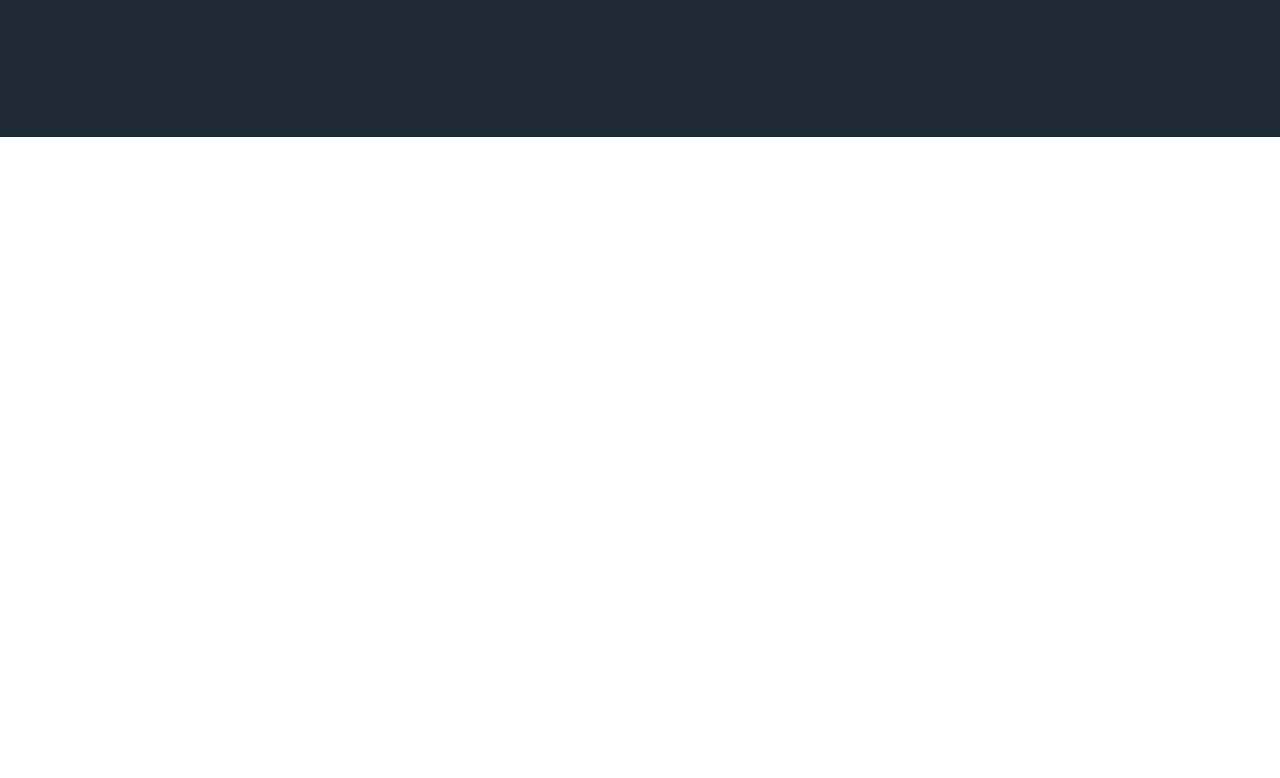
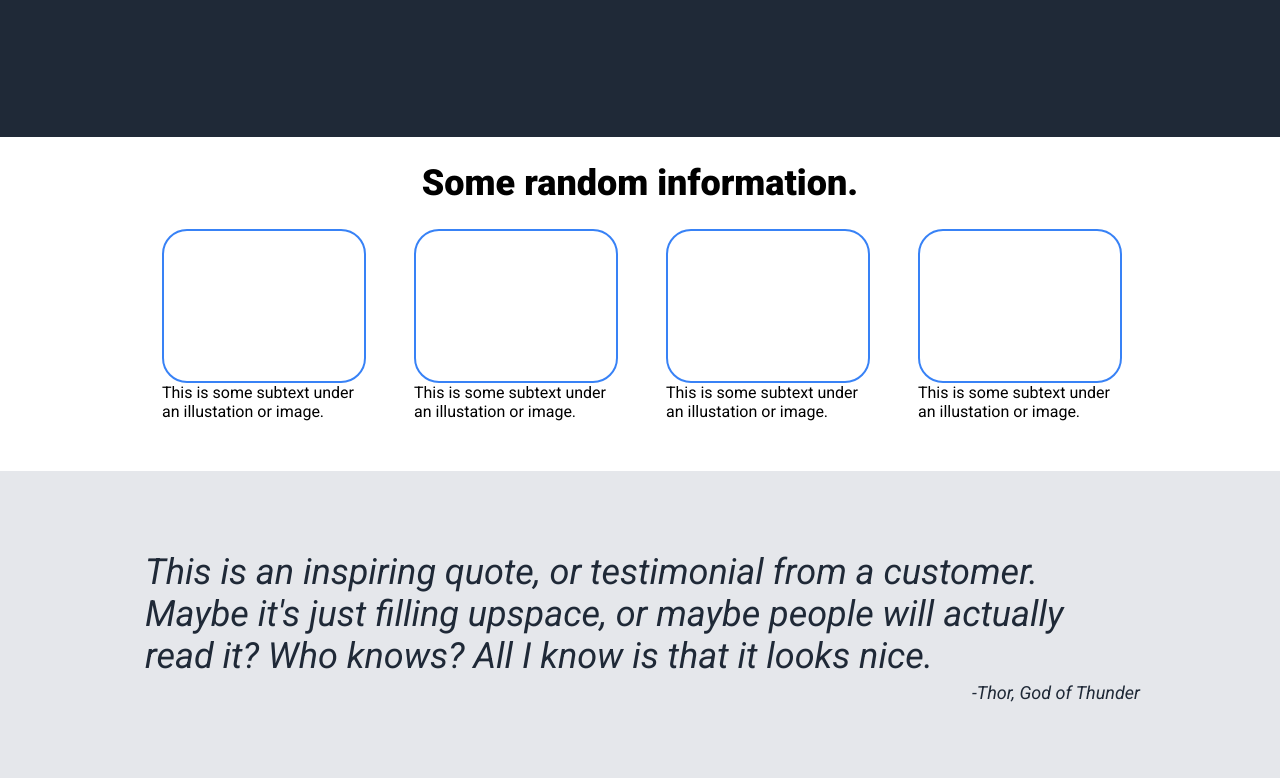
Before and after one commit to shimakan/Landing-Page, a plain HTML site: page index.html in a window 1280 px wide. Shown: the part 587-1365 px from the top of the page. Before the commit the page ends 800 px from the top, so only its background shows below. Drawn offline with Linux system fonts and the light colour scheme.

Commit message:
add information section and quote section

```diff
--- a/index.html
+++ b/index.html
@@ -34,5 +34,37 @@
 
         <img src="images/pexels-pixabay-50577.jpg" alt="this is a placeholder for an image">
     </div>
+
+     <div class="info-header-text">Some random information.</div>
+
+    <div class="section-2">
+        <div class="info">
+            <div id="box-1"></div>
+            <div class="box-text">This is some subtext under an illustation or image.</div>
+        </div>
+        <div class="info">
+            <div id="box-2"></div>
+            <div class="box-text">This is some subtext under an illustation or image.</div>
+        </div>
+        <div class="info">
+            <div id="box-3"></div>
+            <div class="box-text">This is some subtext under an illustation or image.</div>
+        </div>
+        <div class="info">
+            <div id="box-4"></div>
+            <div class="box-text">This is some subtext under an illustation or image.</div>
+        </div>
+    </div>
+
+    <div class="section-3">
+          <blockquote>
+            <p>
+                This is an inspiring quote, or testimonial from a customer. Maybe it's just filling
+                upspace, or maybe people will actually read it? Who knows? All I know is that it
+                looks nice.
+            </p>
+            <figcaption>-Thor, God of Thunder</figcaption>
+         </blockquote>
+    </div>
 </body>
 </html>
--- a/styles.css
+++ b/styles.css
@@ -29,6 +29,20 @@ img {
     justify-content: space-between;
     padding: 140px 160px;
     background: #1F2937;
+}
+
+.section-2 {
+    display: flex;
+    justify-content: center;
+    gap: 52px;
+    margin-bottom: 50px;
+}
+
+.section-3 {
+    display: flex;
+    justify-content: center;
+    background: #E5E7EB;
+    padding: 50px;
 }
 
 .text {
@@ -72,3 +86,51 @@ button {
   color: #F9FAF8;
   padding: 8px 30px;
 }
+
+.info-header-text {
+    text-align: center;
+    font-size: 36px;
+    font-weight: 900;
+    margin-top: 25px;
+    margin-bottom: 25px;
+}
+.info {
+    max-width: 200px;
+}
+#box-1 {
+    border-radius: 25px;
+    border: 2px solid #3882F6;
+    width: 200px;
+    height: 150px;
+}
+#box-2 {
+    border-radius: 25px;
+    border: 2px solid #3882F6;
+    width: 200px;
+    height: 150px;
+}
+#box-3 {
+    border-radius: 25px;
+    border: 2px solid #3882F6;
+    width: 200px;
+    height: 150px;
+}
+#box-4 {
+    border-radius: 25px;
+    border: 2px solid #3882F6;
+    width: 200px;
+    height: 150px;
+}
+
+blockquote {
+  font-size: 36px;
+  font-style: italic;
+  color: #1F2937;
+  max-width: 1000px;
+  margin: 10px auto;
+  padding: 15px;
+}
+figcaption{
+    font-size: 18px;
+    text-align: end;
+}
```
